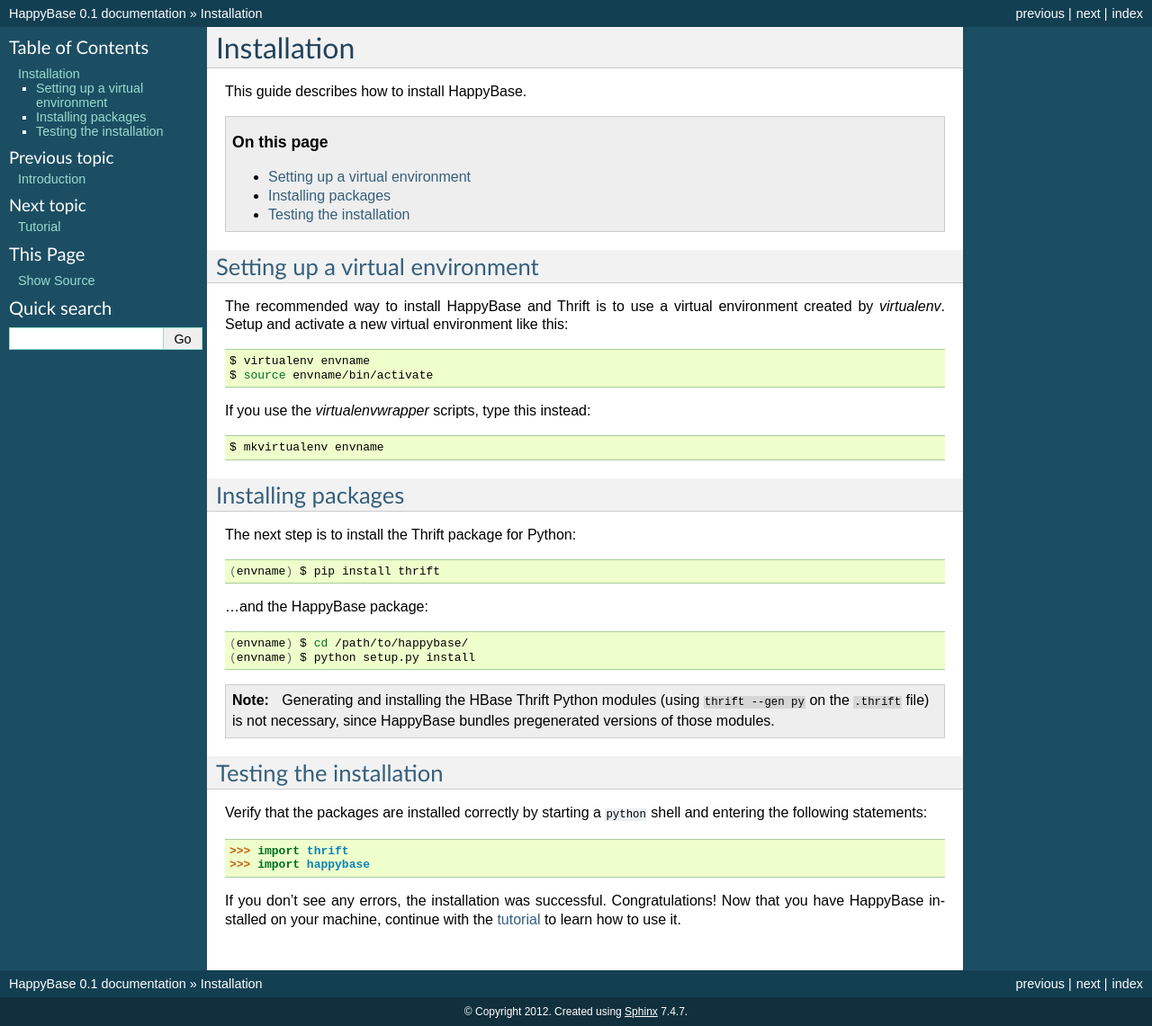
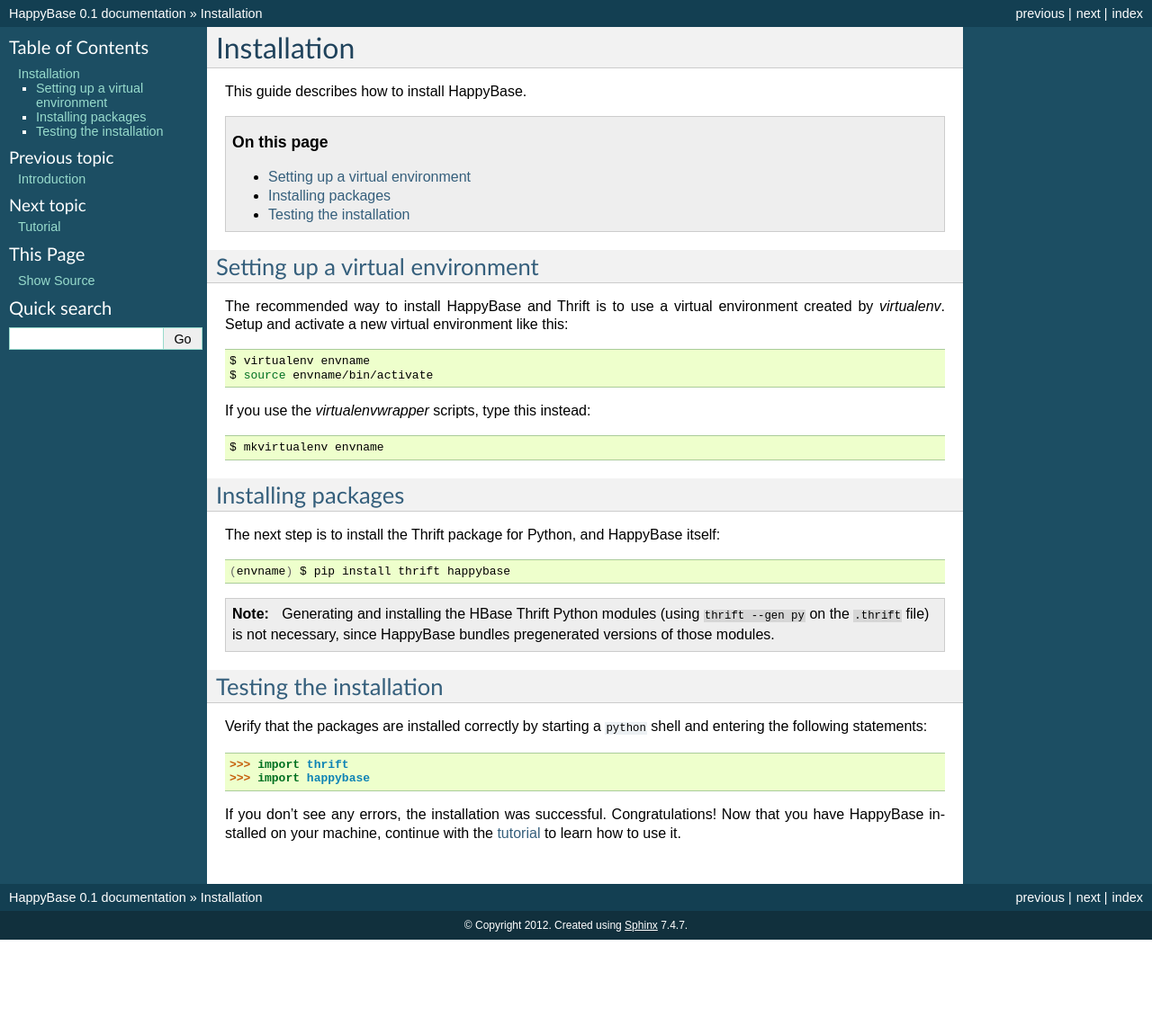
Before and after one commit to python-happybase/happybase, a Sphinx documentation site: the page built from doc/installation.rst, in a window 1280 px wide. Shown: the whole page at 90% size. Built offline with Sphinx 7.4.7, drawn with Linux system fonts in a browser that asks for light colours; pages that are not in the unit, such as notebooks, are missing from menus; after the commit the page ends 1045 px from its top, so only the background shows below that.

Commit message:
Update installation guide

```diff
--- a/doc/installation.rst
+++ b/doc/installation.rst
@@ -30,18 +30,12 @@
 Installing packages
 ===================
 
-The next step is to install the Thrift package for Python:
+The next step is to install the Thrift package for Python, and HappyBase
+itself:
 
 .. code-block:: sh
 
-   (envname) $ pip install thrift
-
-…and the HappyBase package:
-
-.. code-block:: sh
-
-   (envname) $ cd /path/to/happybase/
-   (envname) $ python setup.py install
+   (envname) $ pip install thrift happybase
 
 .. note::
 
```
